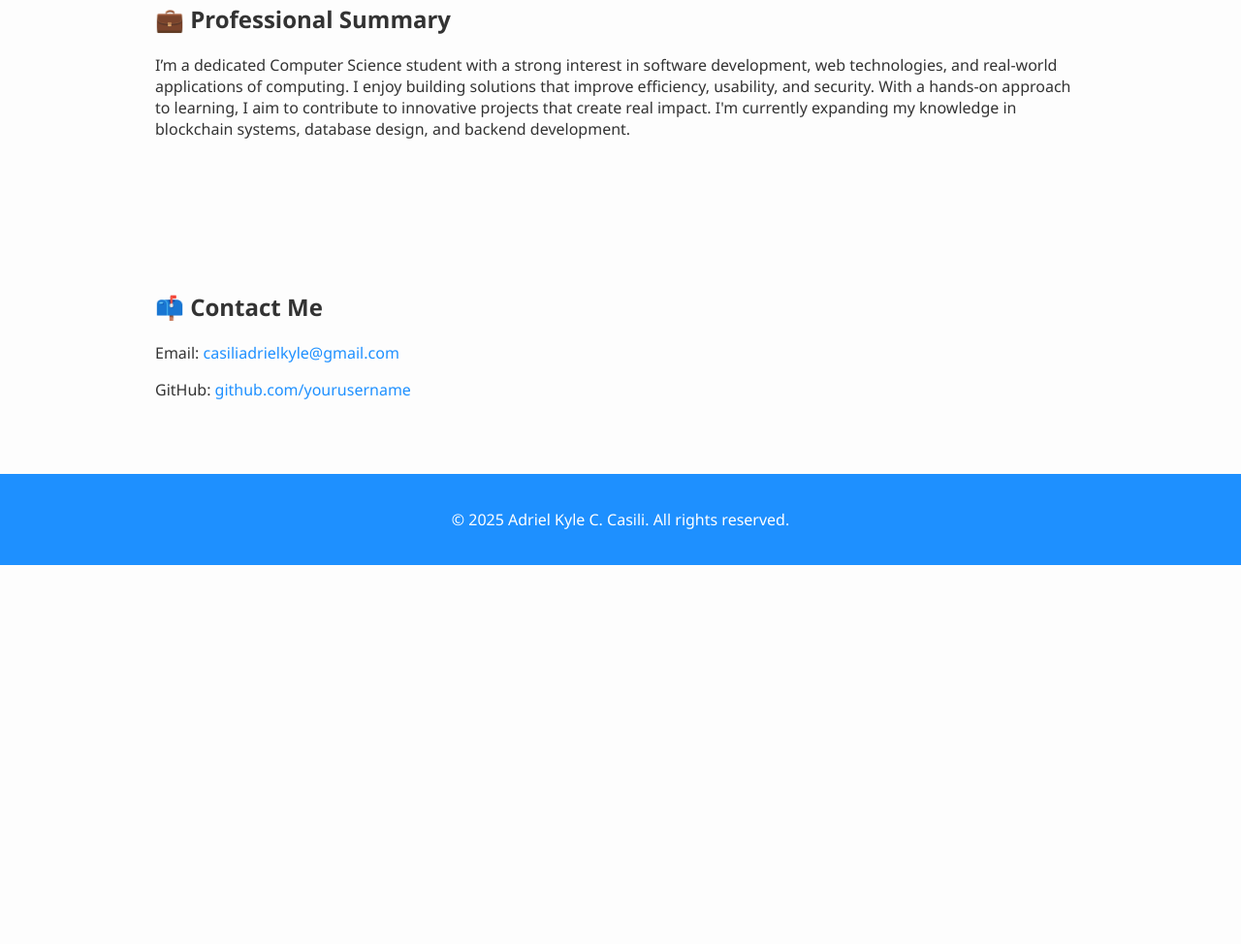
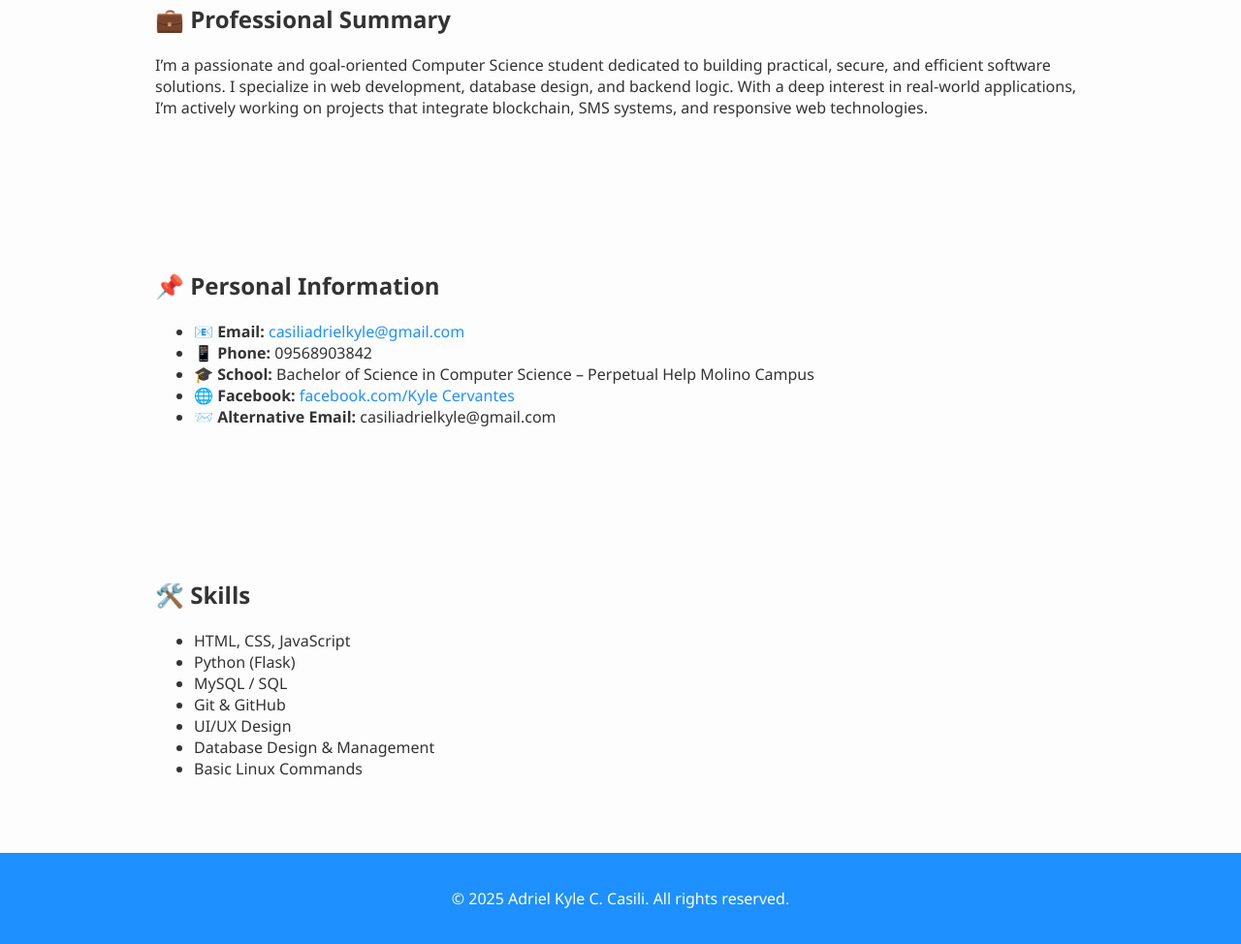
Before and after one commit to thisiselyk/Adriel-Cervantes, a plain HTML site: page webpage.html in a window 1280 px wide. Shown: the part 329-1303 px from the top of the page at 97% size. Before the commit the page ends 912 px from the top, so only its background shows below. Drawn offline with Linux system fonts and the light colour scheme.

Commit message:
Update webpage.html

```diff
--- a/webpage.html
+++ b/webpage.html
@@ -10,22 +10,42 @@
   <header>
     <div class="container">
       <h1>Adriel Kyle C. Casili</h1>
-      <p class="subtitle">Computer Science Student | Future Software Engineer</p>
+      <p class="subtitle">Computer Science Student | Web Developer</p>
     </div>
   </header>
 
   <section class="summary">
     <div class="container">
       <h2>💼 Professional Summary</h2>
-      <p>I’m a dedicated Computer Science student with a strong interest in software development, web technologies, and real-world applications of computing. I enjoy building solutions that improve efficiency, usability, and security. With a hands-on approach to learning, I aim to contribute to innovative projects that create real impact. I'm currently expanding my knowledge in blockchain systems, database design, and backend development.</p>
+      <p>I’m a passionate and goal-oriented Computer Science student dedicated to building practical, secure, and efficient software solutions. I specialize in web development, database design, and backend logic. With a deep interest in real-world applications, I’m actively working on projects that integrate blockchain, SMS systems, and responsive web technologies.</p>
     </div>
   </section>
 
-  <section class="contact">
+  <section class="info">
     <div class="container">
-      <h2>📫 Contact Me</h2>
-      <p>Email: <a href="mailto:casiliadrielkyle@gmail.com">casiliadrielkyle@gmail.com</a></p>
-      <p>GitHub: <a href="https://github.com/yourusername" target="_blank">github.com/yourusername</a></p>
+      <h2>📌 Personal Information</h2>
+      <ul>
+        <li><strong>📧 Email:</strong> <a href="mailto:casiliadrielkyle@gmail.com">casiliadrielkyle@gmail.com</a></li>
+        <li><strong>📱 Phone:</strong> 09568903842</li>
+        <li><strong>🎓 School:</strong> Bachelor of Science in Computer Science – Perpetual Help Molino Campus</li>
+        <li><strong>🌐 Facebook:</strong> <a href="https://facebook.com/yourfb" target="_blank">facebook.com/Kyle Cervantes</a></li>
+        <li><strong>📨 Alternative Email:</strong> casiliadrielkyle@gmail.com</li>
+      </ul>
+    </div>
+  </section>
+
+  <section class="skills">
+    <div class="container">
+      <h2>🛠️ Skills</h2>
+      <ul class="skills-list">
+        <li>HTML, CSS, JavaScript</li>
+        <li>Python (Flask)</li>
+        <li>MySQL / SQL</li>
+        <li>Git & GitHub</li>
+        <li>UI/UX Design</li>
+        <li>Database Design & Management</li>
+        <li>Basic Linux Commands</li>
+      </ul>
     </div>
   </section>
 
```
